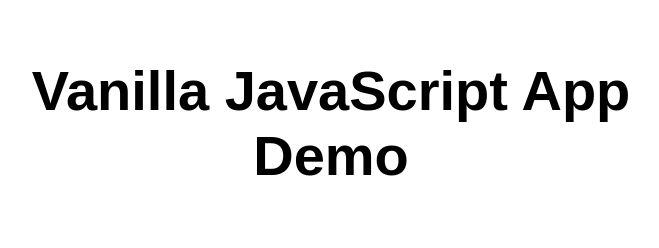
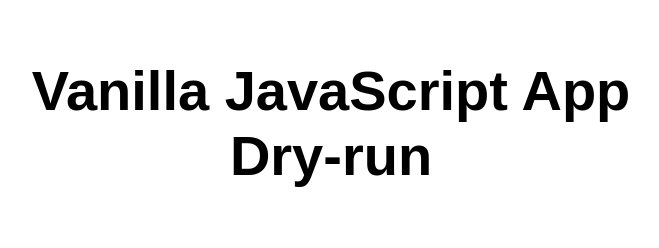
Before and after one commit to schaijkw/swabasic, a website: page src/index.html in a window 1280 px wide. Shown: the whole page, without its empty margins (309-968 px from the left). Drawn offline with Linux system fonts and the light colour scheme.

Commit message:
Update index.html

```diff
--- a/src/index.html
+++ b/src/index.html
@@ -10,7 +10,7 @@
 
 <body>
   <main>
-    <h1>Vanilla JavaScript App Demo</h1>
+    <h1>Vanilla JavaScript App Dry-run</h1>
   </main>
 </body>
 
```
